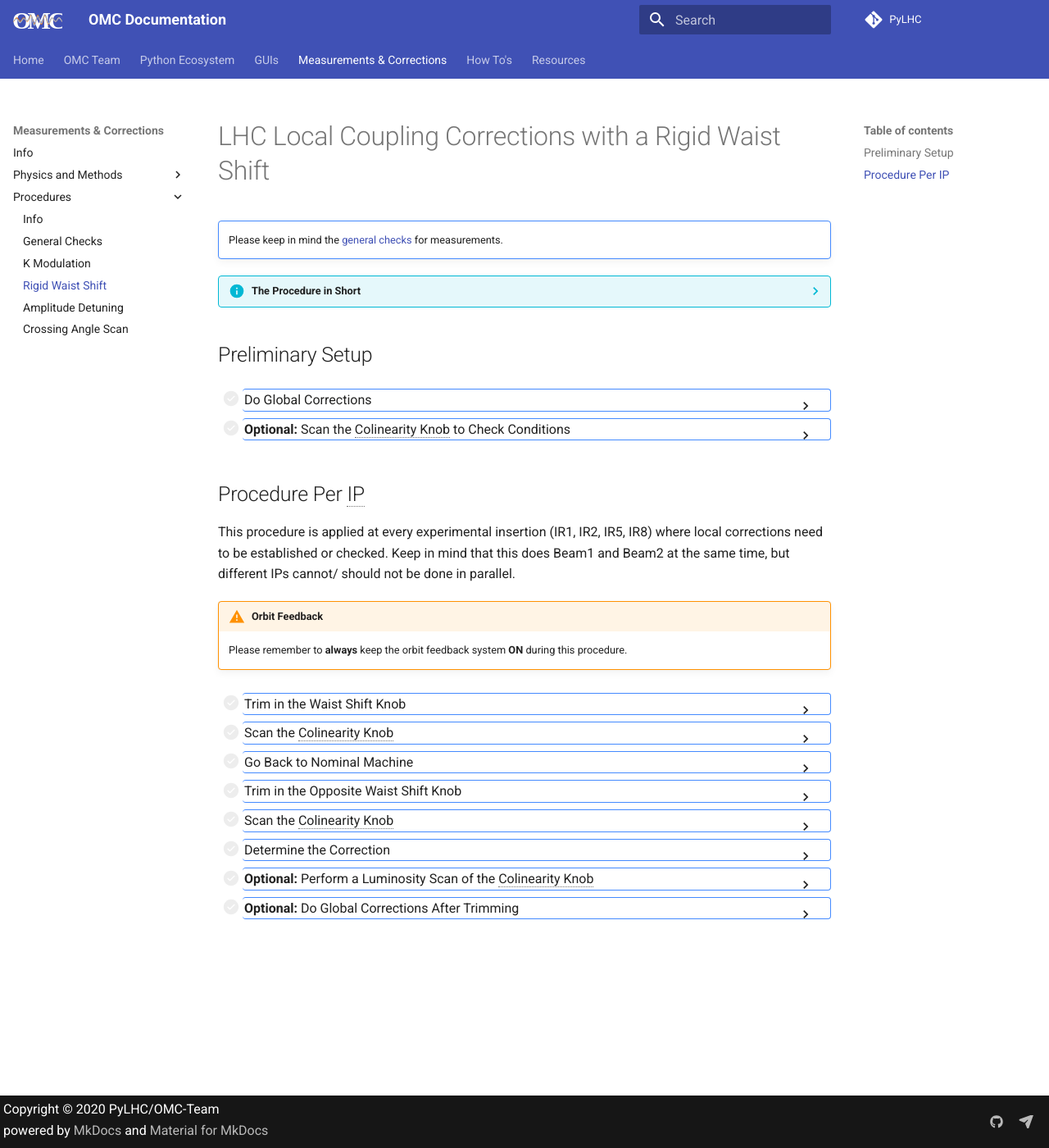
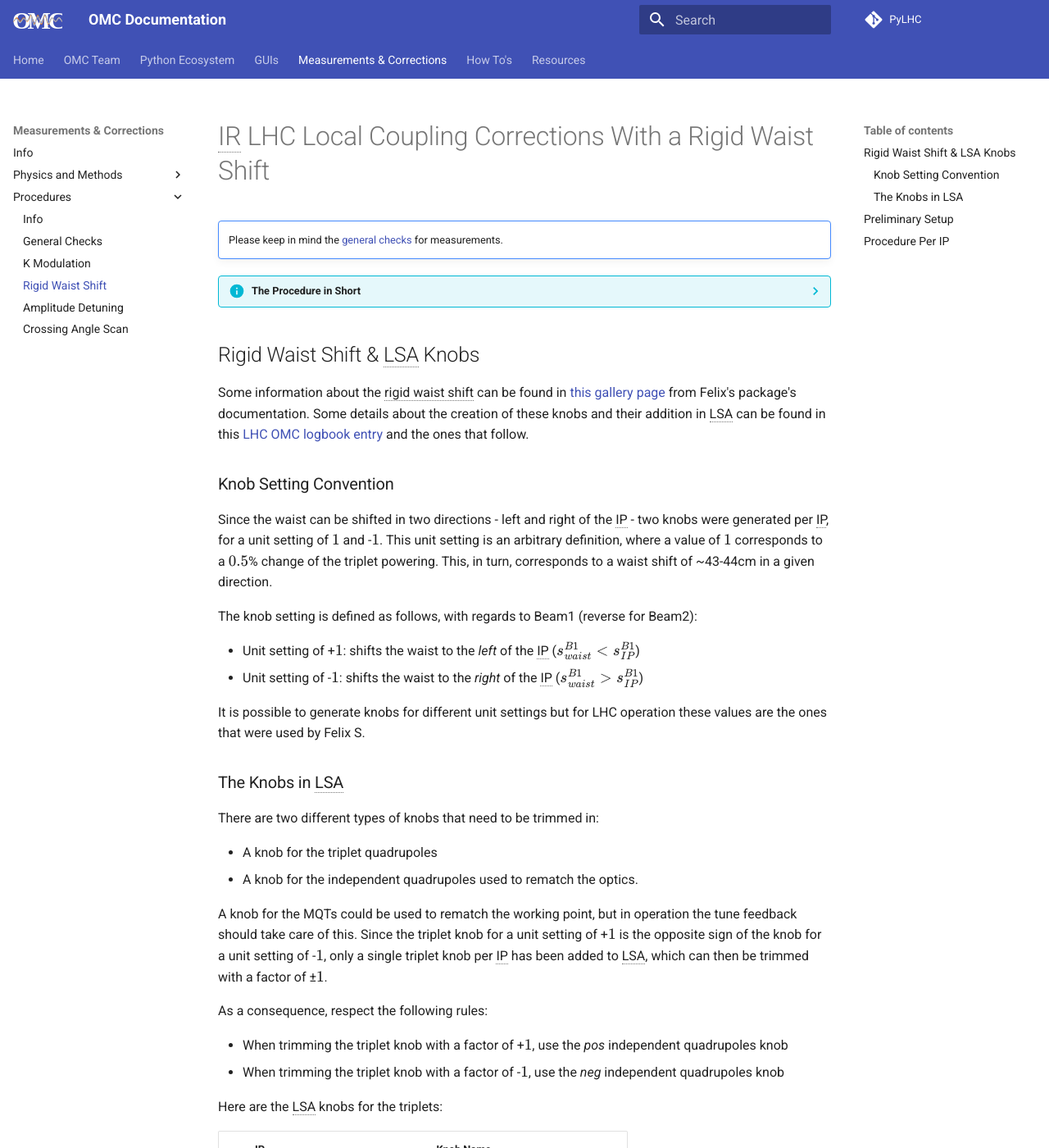
Before and after one commit to pylhc/pylhc.github.io, an MkDocs documentation site: the page built from docs/measurements/procedures/rigid_waist_shift.md, in a window 1280 px wide and 1400 px high. Shown: the whole window at 82% size. Built offline with MkDocs 1.6.1 and Material for MkDocs 9.7.7, drawn with Linux system fonts in a browser that asks for light colours; some of the changed text lies outside the part shown.

Commit message:
first throw of additional info for RWS knobs

```diff
--- a/docs/measurements/procedures/rigid_waist_shift.md
+++ b/docs/measurements/procedures/rigid_waist_shift.md
@@ -1,4 +1,4 @@
-# LHC Local Coupling Corrections with a Rigid Waist Shift
+# IR LHC Local Coupling Corrections With a Rigid Waist Shift
 
 !!! note ""
     Please keep in mind the [general checks](general_checks.md) for measurements.
@@ -12,10 +12,70 @@
       After global corrections are done and trimmed in the machine, one applies a rigid waist shift in a given IR and scans the colinearity knob for the value that minimizes the $|C^{-}|$.
       These settings, when taking away the rigid waist shift, will minimize local coupling and its impact at the IP.
 
+## Rigid Waist Shift & LSA Knobs
+
+Some information about the rigid waist shift can be found in [this gallery page][rws_gallery] from Felix's package's documentation.
+Some details about the creation of these knobs and their addition in LSA can be found in this [LHC OMC logbook entry](https://be-op-logbook.web.cern.ch/elogbook-server/GET/showEventInLogbook/3545713){target=_blank} and the ones that follow.
+
+### Knob Setting Convention
+
+Since the waist can be shifted in two directions - left and right of the IP - two knobs were generated per IP, for a unit setting of $1$ and -$1$.
+This unit setting is an arbitrary definition, where a value of $1$ corresponds to a $0.5$% change of the triplet powering.
+This, in turn, corresponds to  a waist shift of ~43-44cm in a given direction.
+
+The knob setting is defined as follows, with regards to Beam1 (reverse for Beam2):
+
+- Unit setting of +$1$: shifts the waist to the _left_ of the IP ($s_{waist}^{B1} < s_{IP}^{B1}$)
+- Unit setting of -$1$: shifts the waist to the _right_ of the IP ($s_{waist}^{B1} > s_{IP}^{B1}$)
+
+It is possible to generate knobs for different unit settings but for LHC operation these values are the ones that were used by Felix S.
+
+### The Knobs in LSA
+
+There are two different types of knobs that need to be trimmed in:
+
+- A knob for the triplet quadrupoles
+- A knob for the independent quadrupoles used to rematch the optics.
+
+A knob for the MQTs could be used to rematch the working point, but in operation the tune feedback should take care of this.
+Since the triplet knob for a unit setting of +$1$ is the opposite sign of the knob for a unit setting of -$1$, only a single triplet knob per IP has been added to LSA, which can then be trimmed with a factor of ±$1$.
+
+As a consequence, respect the following rules:
+
+ - When trimming the triplet knob with a factor of +$1$, use the *pos* independent quadrupoles knob
+ - When trimming the triplet knob with a factor of -$1$, use the *neg* independent quadrupoles knob
+
+Here are the LSA knobs for the triplets:
+<!-- Triplet knobs table -->
+|  IP   |                        Knob Name                         |
+| :---: | :------------------------------------------------------: |
+|  IP1  | LHCBEAM/MD_ATS_2020-05_04_BX_RigidWaistShift_Triplet_IP1 |
+|  IP5  | LHCBEAM/MD_ATS_2020-05_04_BX_RigidWaistShift_Triplet_IP5 |
+<!-- Triplet knobs table -->
+
+Here are the LSA knobs for the independent quadrupoles:
+<!-- Quadrupoles knobs table -->
+|  Beam  |  IP   |                      Knob Name                      |
+| :----: | :---: | :-------------------------------------------------: |
+| Beam 1 |  IP1  | LHCBEAM/MD_ATS_2022_05_04_B1_RigidWaitsShift_IP1neg |
+|        |       | LHCBEAM/MD_ATS_2022_05_04_B2_RigidWaitsShift_IP1pos |
+|        |  IP5  | LHCBEAM/MD_ATS_2022_05_04_B1_RigidWaitsShift_IP5neg |
+|        |       | LHCBEAM/MD_ATS_2022_05_04_B1_RigidWaitsShift_IP5pos |
+| Beam 2 |  IP1  | LHCBEAM/MD_ATS_2022_05_04_B2_RigidWaitsShift_IP1neg |
+|        |       | LHCBEAM/MD_ATS_2022_05_04_B2_RigidWaitsShift_IP1pos |
+|        |  IP5  | LHCBEAM/MD_ATS_2022_05_04_B2_RigidWaitsShift_IP5neg |
+|        |       | LHCBEAM/MD_ATS_2022_05_04_B2_RigidWaitsShift_IP5pos |
+<!-- Quadrupoles knobs table -->
+
+!!! warning "Value of the Waist Shift"
+      The waist shift from the generated knobs should be of about 43 to 44cm in either direction.
+      In operation in the machine, it is likely that the optics aren't perfect and already present a small waist shift, which would add on top of the one generated by these knobs.
+      This means one should expect the waists left and right to be slightly un-symmetric.
+
 ## Preliminary Setup
 
 - [ ] <details class="nodeco"><summary>Do Global Corrections</summary>
-      <p> This procedure needs global corrections to be trimmed in the machine first, so optics and *global* coupling should be taken care of beforehand.
+      <p> This procedure needs global corrections to be trimmed in the machine first, so optics and *global coupling* should be taken care of beforehand.
       </p></details>
 
 - [ ] <details class="nodeco"><summary>**Optional:** Scan the Colinearity Knob to Check Conditions</summary>
@@ -25,11 +85,11 @@
 
 ## Procedure Per IP
 
-This procedure is applied at every experimental insertion (IR1, IR2, IR5, IR8) where local corrections need to be established or checked.
-Keep in mind that this does Beam1 and Beam2 at the same time, but different IPs cannot/ should not be done in parallel.
+This procedure is applied at the main experimental insertions (IR1 and IR5) where local corrections need to be established or checked.
+Keep in mind that this does Beam1 and Beam2 at the same time, but different IPs cannot / should not be done in parallel.
 
 !!! warning "Orbit Feedback"
-      Please remember to **always** keep the orbit feedback system **ON** during this procedure.
+      Please remember to **always** keep the orbit feedback system **ON** during this procedure if crossing angles are present in the machine.
 
 - [ ] <details class="nodeco"><summary>Trim in the Waist Shift Knob</summary>
       <p> Trim the prepared knob in the machine, for a certain direction (waist left/right of the IP).
@@ -70,8 +130,13 @@
       <p> One might want to do another round of global corrections, mainly coupling, after applying the determined colinearity knob setting.
       </p></details>
 
+
+*[rigid waist shift]: Shifting the waist of the beam from the IP point by un-balancing the powering of the left and right triplets in the IR.
 *[MQSX]: The skew quadrupole correctors localed next to Q3
+*[LSA]: LHC Software Architecture
 *[IP]: Interaction Point
 *[IR]: Insertion Region
 *[RDT]: Resonance Driving Terms
 *[Colinearity Knob]: This is a powering setting of the MQSXs, which corresponds to a K1S value of +/- 1E-4 m^-2.
+
+[rws_gallery]: https://fsoubelet.github.io/PyhDToolkit/gallery/demo_lhc_rigid_waist_shift.html
```
